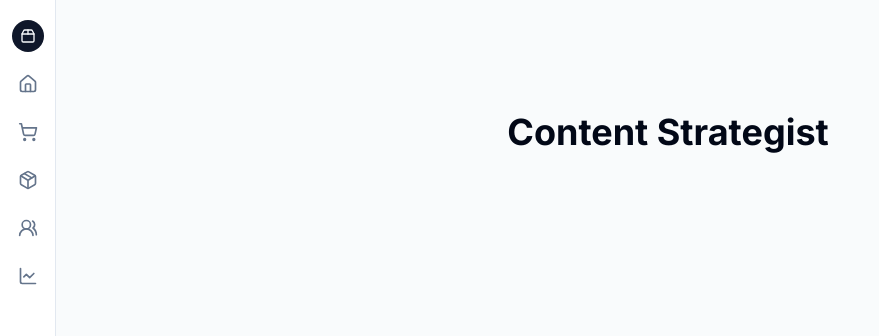
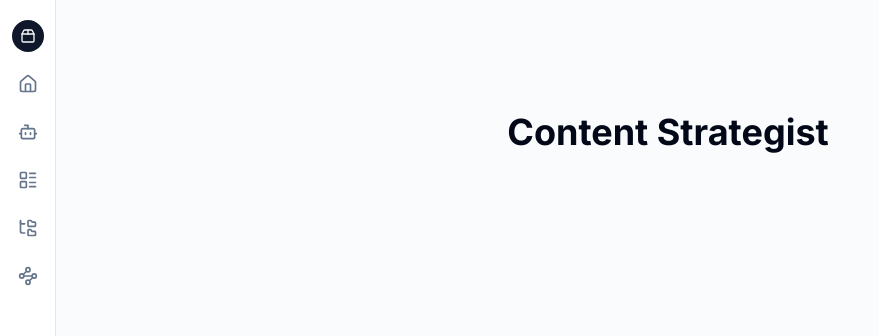
Before and after one commit to joelalcala/ja-contentstrategist, a Next.js app: page / in a window 1280 px wide. Shown: the top 336 px of the page, without its empty margins (0-879 px from the left). Built offline with nearby package versions, Linux system fonts and the light colour scheme.

Commit message:
minor ui changes

```diff
--- a/src/components/Audit/LeftPanel.tsx
+++ b/src/components/Audit/LeftPanel.tsx
@@ -1,8 +1,7 @@
 import React from "react"
-import { Button } from "@/components/ui/button"
 import { Progress } from "@/components/ui/progress"
 import { ScrollArea } from "@/components/ui/scroll-area"
-import { Settings, Layers } from "lucide-react"
+import { Layers } from "lucide-react"
 import { FileTree } from "./FileTree"
 import { buildFolderTree } from "@/lib/utils"
 import { Badge } from "@/components/ui/badge"
@@ -22,7 +21,6 @@ interface LeftPanelProps {
   setSelectedCrawlRun: (crawlRun: CrawlRun | null) => void
   selectedPath: string
   setSelectedPath: (path: string) => void
-  onShowSiteSettings: () => void
   crawledPages: number
   maxPages: number
   crawlStatus: string
@@ -35,7 +33,6 @@ export function LeftPanel({
   setSelectedCrawlRun,
   selectedPath,
   setSelectedPath,
-  onShowSiteSettings,
   crawledPages,
   maxPages,
   crawlStatus,
@@ -80,10 +77,6 @@ export function LeftPanel({
         </ScrollArea>
       </div>
       <div className="p-4 border-t">
-        <Button variant="outline" className="w-full text-xs mb-4" onClick={onShowSiteSettings}>
-          <Settings className="w-3 h-3 mr-2" />
-          Site Settings
-        </Button>
         <h3 className="text-sm font-semibold mb-2">Crawl Progress</h3>
         <Progress value={progress} className="mb-2" />
         <div className="text-sm text-gray-600 mb-2">
--- a/src/components/Sidebar.tsx
+++ b/src/components/Sidebar.tsx
@@ -1,5 +1,5 @@
 import Link from "next/link";
-import { Package2, Home, ShoppingCart, Package, Users2, LineChart, Settings } from "lucide-react";
+import { Package2, Home, Bot, LayoutList, FolderTree, Waypoints, Settings } from "lucide-react";
 
 export function Sidebar() {
   return (
@@ -13,10 +13,10 @@ export function Sidebar() {
           <span className="sr-only">Content Strategist</span>
         </Link>
         <NavItem href="/dashboard" icon={Home} label="Dashboard" />
-        <NavItem href="/crawl" icon={ShoppingCart} label="Crawl" />
-        <NavItem href="/audit" icon={Package} label="Audit" />
-        <NavItem href="/sitemap" icon={Users2} label="Sitemap" />
-        <NavItem href="/taxonomy" icon={LineChart} label="Taxonomy" />
+        <NavItem href="/crawl" icon={Bot} label="Crawl" />
+        <NavItem href="/audit" icon={LayoutList} label="Audit" />
+        <NavItem href="/sitemap" icon={FolderTree} label="Sitemap" />
+        <NavItem href="/taxonomy" icon={Waypoints} label="Taxonomy" />
       </nav>
       <nav className="mt-auto flex flex-col items-center gap-4 px-2 sm:py-5">
         <NavItem href="/settings" icon={Settings} label="Settings" />
```
